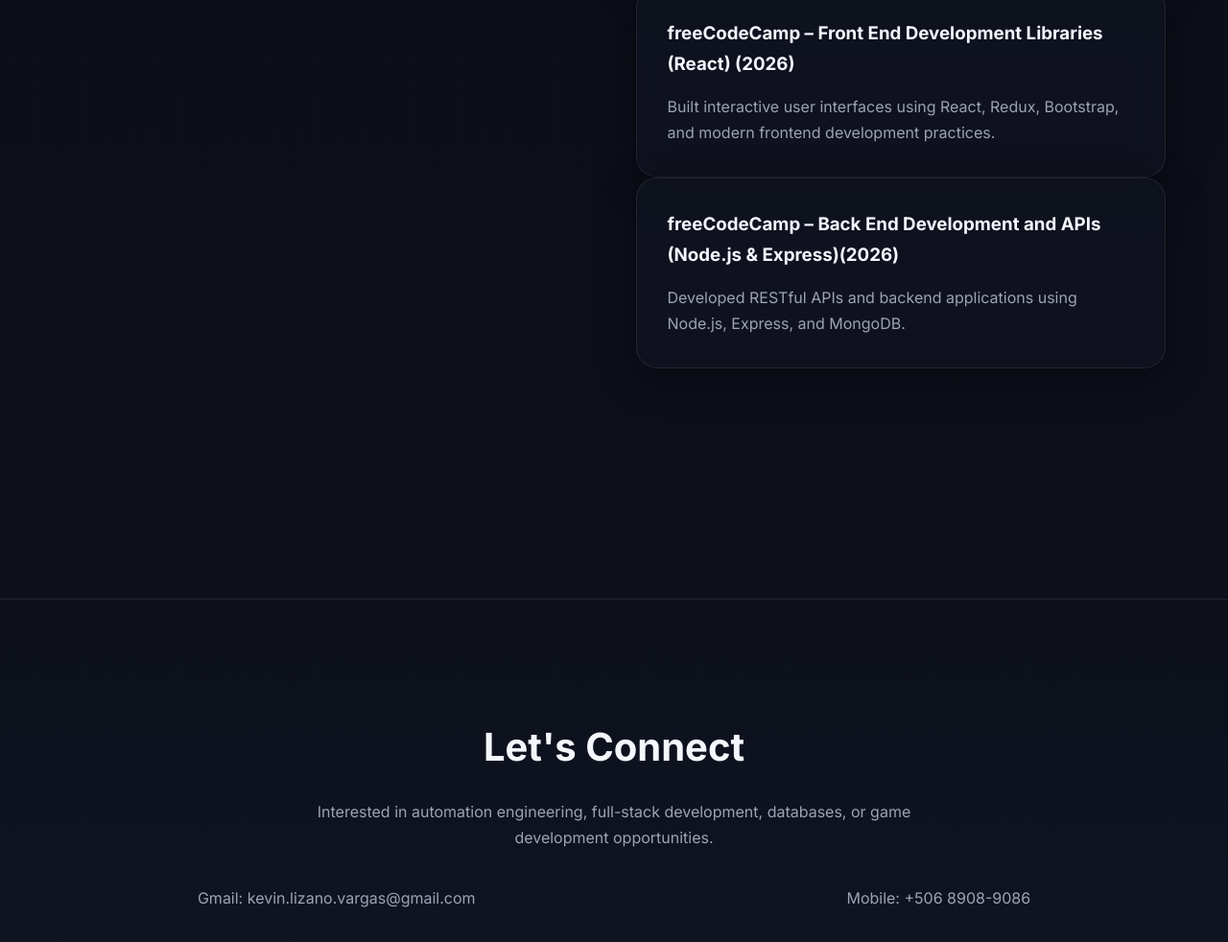
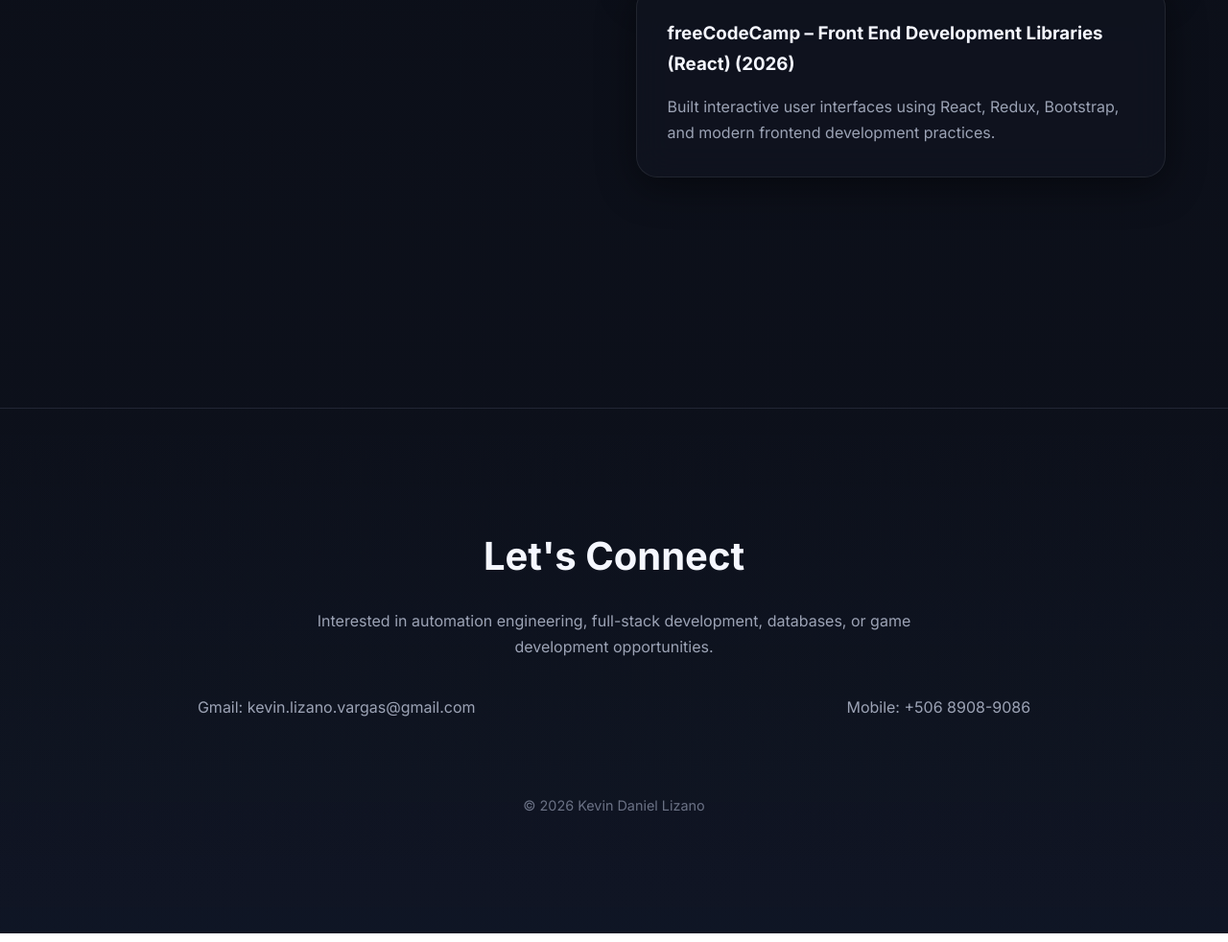
Before and after one commit to KevinhoProgra/portfolio, a plain HTML site: page index.html in a window 1280 px wide. Shown: the part 5996-6978 px from the top of the page at 96% size. Drawn offline with Linux system fonts and the light colour scheme.

Commit message:
CV update

```diff
--- a/index.html
+++ b/index.html
@@ -375,13 +375,6 @@
               </p>
             </div>
 
-            <div class="education-card">
-              <h3>
-                freeCodeCamp – Back End Development and APIs (Node.js & Express)(2026)
-              </h3>
-              <p>
-                Developed RESTful APIs and backend applications using Node.js, Express, and MongoDB.
-              </p>
             </div>
           </div>
         </div>
```
Also changed, not shown: 1 other file.
